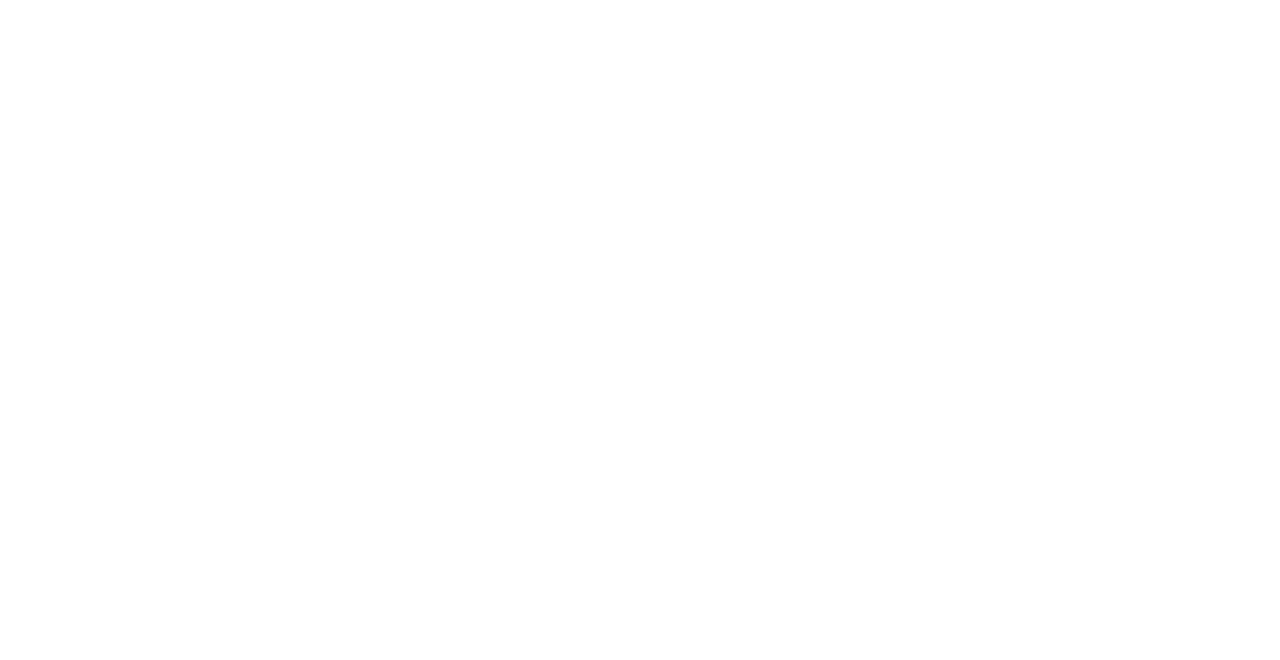
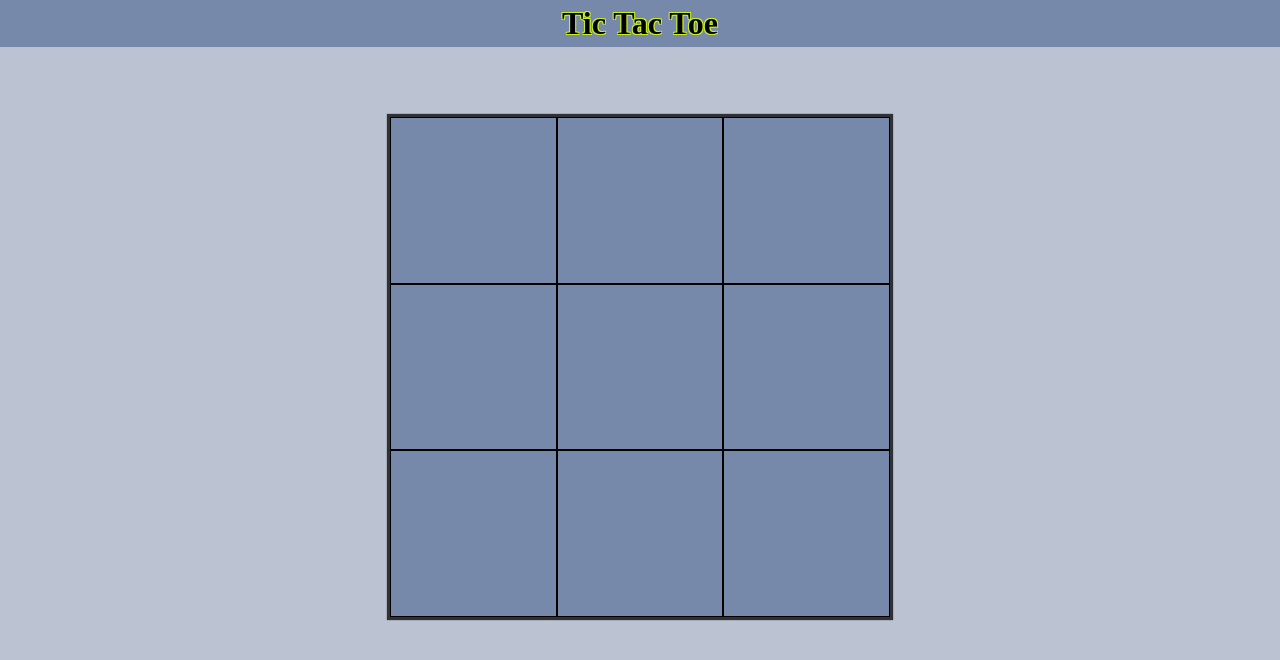
Before and after one commit to andrew-erasmus/tic-tac-toe, a plain HTML site: page index.html in a window 1280 px wide. Drawn offline with Linux system fonts and the light colour scheme; a web font is replaced by a local one.

Commit message:
Add styling and board layout

```diff
--- a/index.html
+++ b/index.html
@@ -7,7 +7,18 @@
     <title>Tic Tac Toe</title>
 </head>
 <body>
-
+    <div class="headingContainer"><h1>Tic Tac Toe</h1></div>
+    <div class="game-board">
+        <div class="grid-item 00"></div>
+        <div class="grid-item 01"></div>
+        <div class="grid-item 02"></div>
+        <div class="grid-item 10"></div>
+        <div class="grid-item 11"></div>
+        <div class="grid-item 12"></div>
+        <div class="grid-item 20"></div>
+        <div class="grid-item 21"></div>
+        <div class="grid-item 22"></div>
+    </div>
 </body>
 <script src="./script.js"></script>
 </html>
--- a/script.js
+++ b/script.js
@@ -8,11 +8,11 @@ function startGame(board) {
   const makeMove = (row, col, player) => {
     if (gameboard.board[row][col] === " ") {
       gameboard.board[row][col] = player.symbol;
-      if (isWin(player.symbol)) {
-        console.log(player.name + " wins!!");
+      if (isWin()) {
+        console.log(player.name + " Wins!!");
       }
 
-      if (isDraw(player.symbol)) {
+      if (isDraw()) {
         console.log("The game is a draw");
       }
     } else {
@@ -33,8 +33,7 @@ function startGame(board) {
     }
   };
 
-  const isWin = (symbol) => {
-    if (symbol === "X") {
+  const isWin = () => {
     for (let index = 0; index < gameboard.board.length; index++) {
       let rowArr = gameboard.board[index];
       if (checkWin(rowArr)) return true;
@@ -60,8 +59,7 @@ function startGame(board) {
     ];
     if (checkWin(diagArr1)) return true;
     if (checkWin(diagArr2)) return true;
-    } else {
-    }
+
     return false;
   };
   const updateBoard = () => {};
@@ -71,7 +69,7 @@ function startGame(board) {
 
 function generateGameBoard() {
   let board = [
-    [" ", "X", "X"],
+    ["O", "X", "X"],
     [" ", "O", " "],
     ["X", " ", " "],
   ];
--- a/styles.css
+++ b/styles.css
@@ -0,0 +1,57 @@
+@import url('https://fonts.googleapis.com/css2?family=Parkinsans:wght@300..800&family=Poppins:ital,wght@0,100;0,200;0,300;0,400;0,500;0,600;0,700;0,800;0,900;1,100;1,200;1,300;1,400;1,500;1,600;1,700;1,800;1,900&family=Roboto:ital,wght@0,100;0,300;0,400;0,500;0,700;0,900;1,100;1,300;1,400;1,500;1,700;1,900&display=swap');
+*{
+    margin:0;
+    padding: 0;
+    font-family: Parkinsans;
+}
+body{
+    width: 100vw;
+    height: 100vh;
+    text-align: center;
+    background-color: #bbc3d3;
+    display: flex;
+    flex-direction: column;
+    align-items: center;
+
+}
+
+.headingContainer{
+    background-color: #7789AB;
+    padding: 5px;
+    align-self: stretch;
+}
+
+h1{
+    color: black; /* Text color */
+  text-shadow:
+    1px 1px 0  #C7f022, /* Right bottom shadow */
+    -1px -1px 0  #C7f022, /* Left top shadow */
+    -1px 1px 0  #C7f022, /* Left bottom shadow */
+    1px -1px 0  #C7f022; /* Right top shadow */;
+}
+
+.game-board{
+    margin-top: 70px;
+    width: 500px;
+    height: 500px;
+    background-color: #7789AB;
+    box-shadow: 0px 0px 1px 3px rgba(0,0,0,0.75);
+    display: grid;
+    grid-template-columns: repeat(3,1fr);
+    grid-template-rows: repeat(3,1fr);
+}
+
+.grid-item{
+    border: solid black 1px;
+}
+
+.grid-item:hover{
+    transform: scale(1.05);
+    transition: transform 0.3s ease;
+    border:solid #C7f022 4px;
+    z-index: 1;
+}
+.grid-item:not(:hover){
+    transform: scale(1);
+    transition: transform 0.3s ease;
+}
```
Lines whose indentation alone changed are shown as unchanged.
